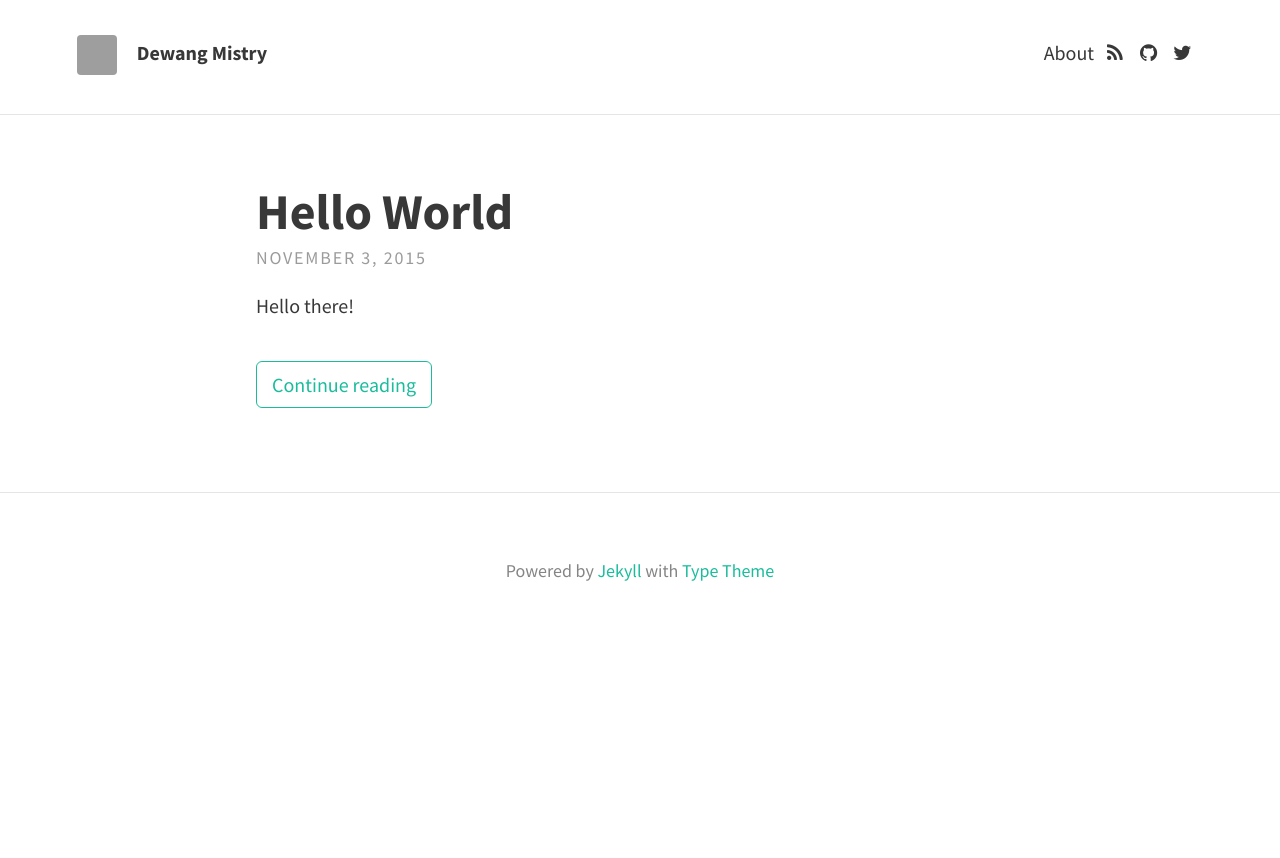
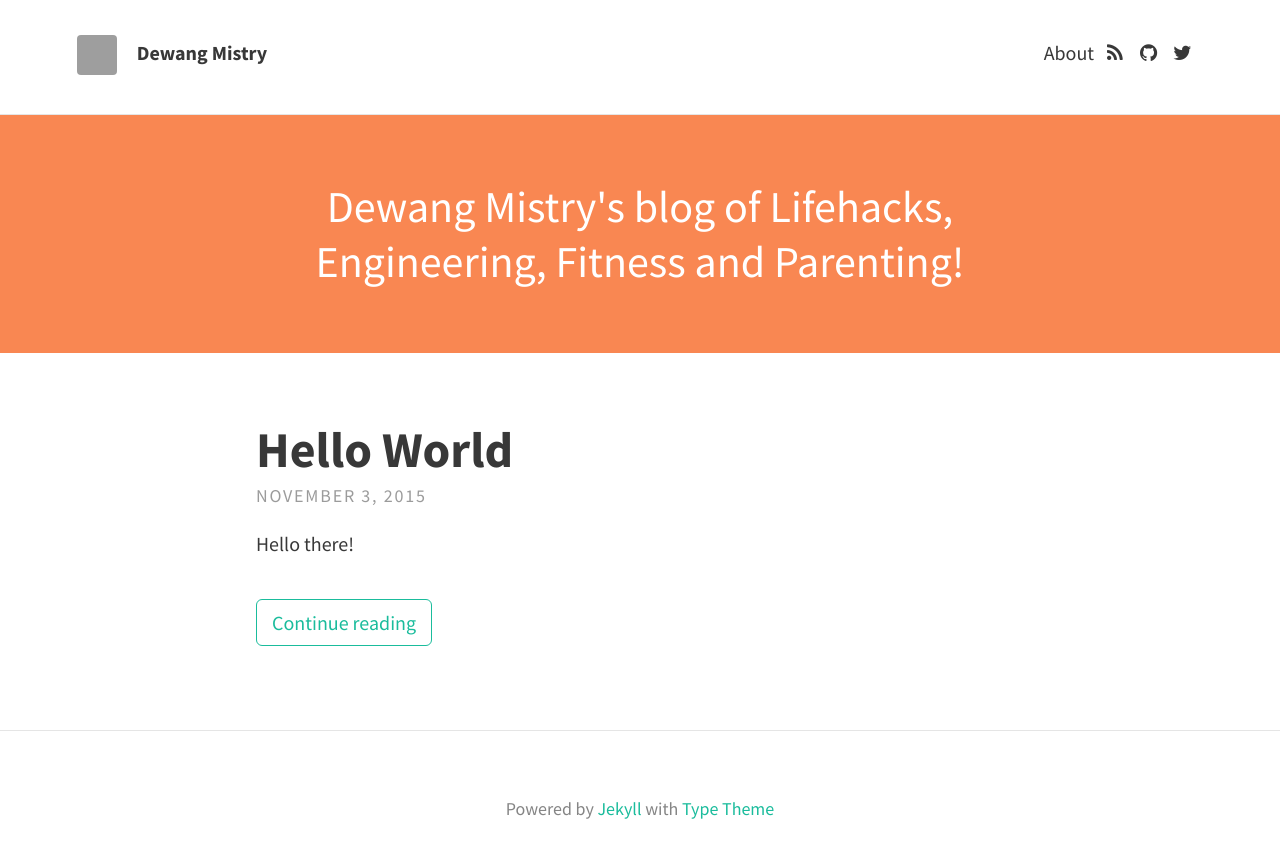
Before and after one commit to dewang-mistry/dewang-mistry.github.io, a Jekyll site: the page built from index.html, in a window 1280 px wide. Shown: the top 858 px of the page. Built offline with Jekyll 4.4.1, drawn with Linux system fonts in a browser that asks for light colours; nearby versions of some CDN libraries; the list of posts is cut into pages by our own code; grey boxes are pictures that could not be loaded.

```diff
--- a/_config.yml
+++ b/_config.yml
@@ -12,7 +12,8 @@ theme:
   description: "Dewang Mistry's personal blog." # used by search engines
 
   # Header and footer text
-  header_text:
+  header_text: >
+   Dewang Mistry's blog of Lifehacks, Engineering, Fitness and Parenting!
   header_text_feature_image:
   footer_text: >
    Powered by <a href="http://jekyllrb.com">Jekyll</a> with <a href="https://rohanchandra.github.io/project/type/">Type Theme</a>
--- a/_sass/layouts/_index.scss
+++ b/_sass/layouts/_index.scss
@@ -5,7 +5,7 @@
   width: 100%;
   background-color:$header-desc-background-color;
   background-size: cover;
-  font-size: 1.2em;
+  font-size: 2.2em;
   text-align: center;
   color: $header-desc-text-color;
 }
```
